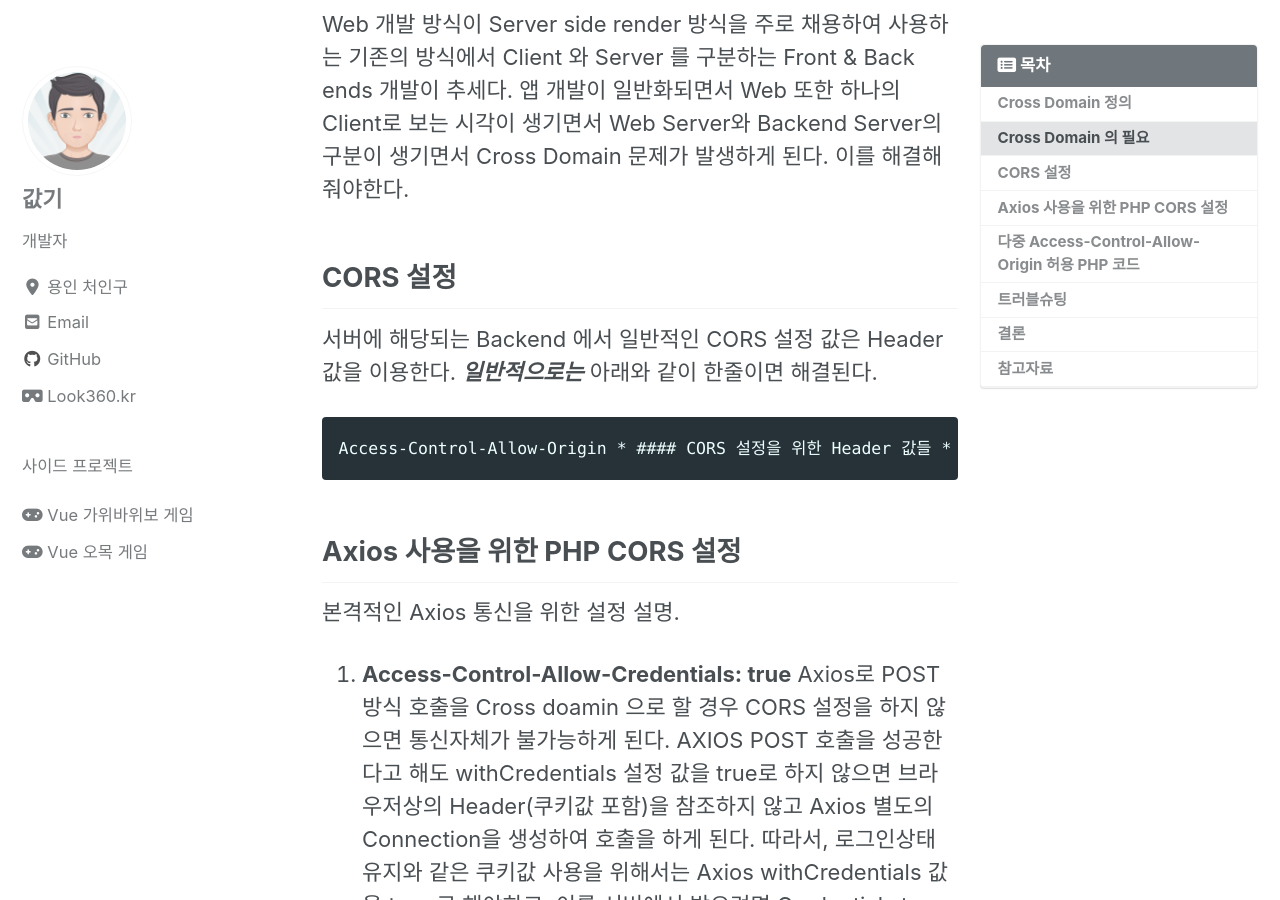
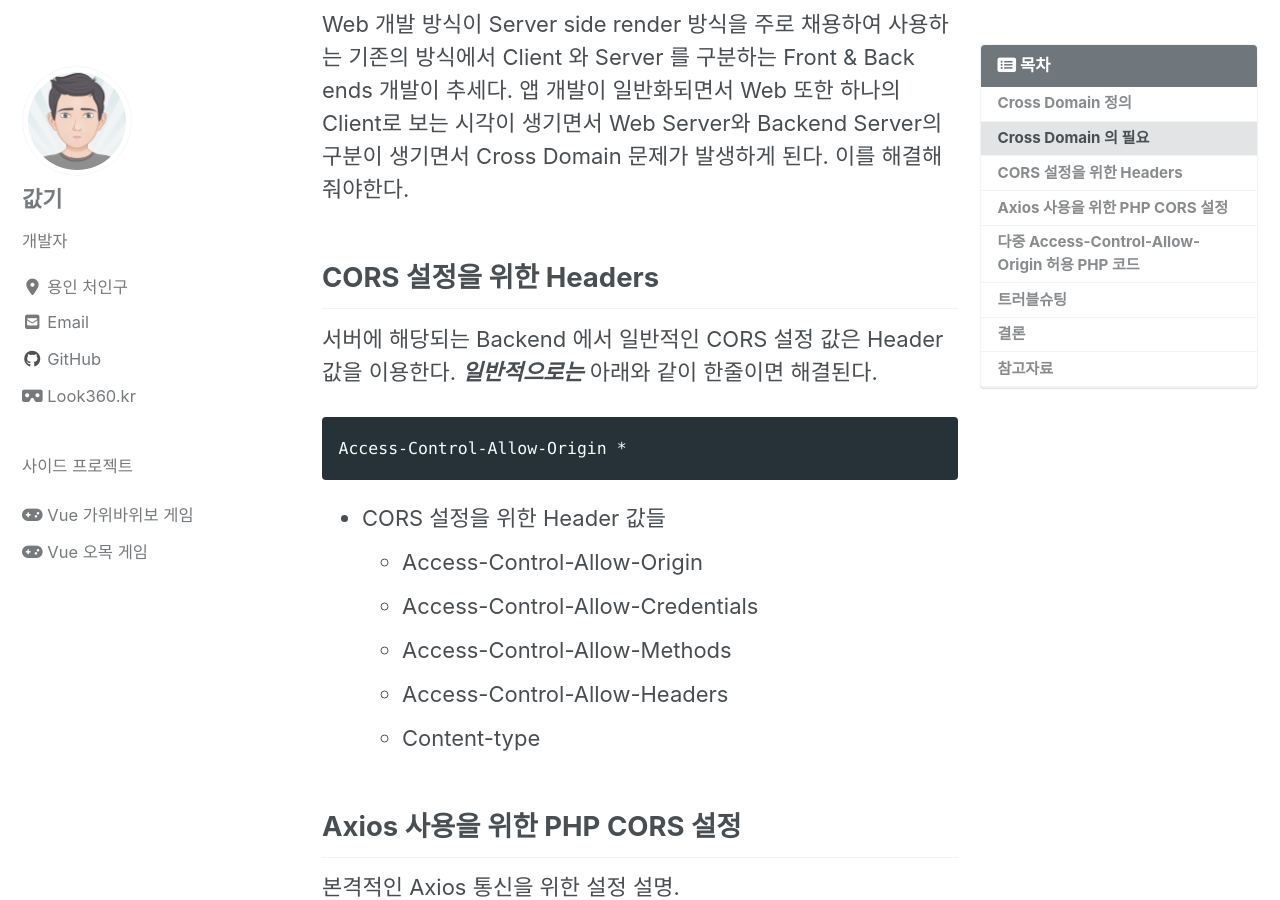
Before and after one commit to kabkee/kabkee.github.io, a Jekyll site: the page built from _posts/2020-02-20-Axios-php-cors-settings.markdown, in a window 1280 px wide and 900 px high, scrolled down 567 px. Built offline with Jekyll 4.4.1, drawn with Linux system fonts in a browser that asks for light colours; cached includes are drawn as plain includes; nearby versions of some CDN libraries.

Commit message:
줄바꿈 안해서 코드 안으로 내용이 들어가는 버그 수정

```diff
--- a/_posts/2020-02-20-Axios-php-cors-settings.markdown
+++ b/_posts/2020-02-20-Axios-php-cors-settings.markdown
@@ -20,16 +20,17 @@ Same-Origin이 아닌 경우의 호출을 Cross Doamin이라고 한다.
 Web 개발 방식이 Server side render 방식을 주로 채용하여 사용하는 기존의 방식에서 Client 와 Server 를 구분하는 Front & Back ends 개발이 추세다. 앱 개발이 일반화되면서 Web 또한 하나의 Client로 보는 시각이 생기면서 Web Server와 Backend Server의 구분이 생기면서 Cross Domain 문제가 발생하게 된다.
 이를 해결해 줘야한다.
 
-## CORS 설정
+## CORS 설정을 위한 Headers
 서버에 해당되는 Backend 에서 일반적인 CORS 설정 값은 Header 값을 이용한다. ***일반적으로는*** 아래와 같이 한줄이면 해결된다.
 
 	Access-Control-Allow-Origin *
-#### CORS 설정을 위한 Header 값들
-* Access-Control-Allow-Origin
-* Access-Control-Allow-Credentials
-* Access-Control-Allow-Methods
-* Access-Control-Allow-Headers
-* Content-type
+
+* CORS 설정을 위한 Header 값들
+	* Access-Control-Allow-Origin
+	* Access-Control-Allow-Credentials
+	* Access-Control-Allow-Methods
+	* Access-Control-Allow-Headers
+	* Content-type
 
 
 ## Axios 사용을 위한 PHP CORS 설정
```
